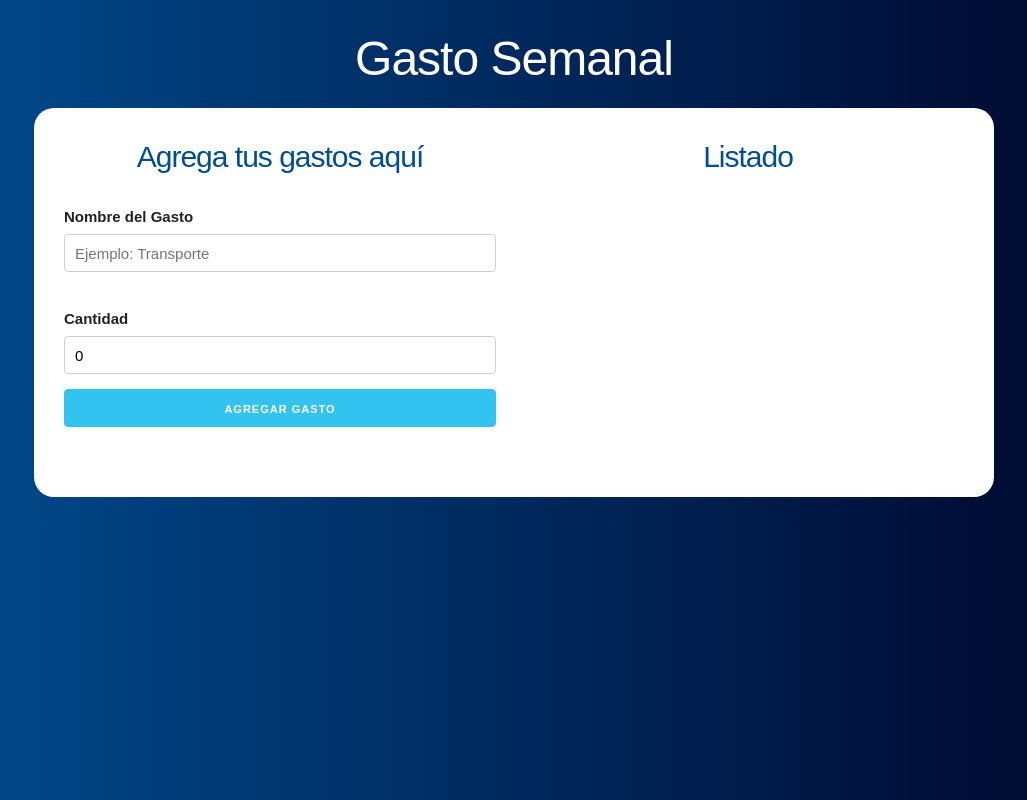
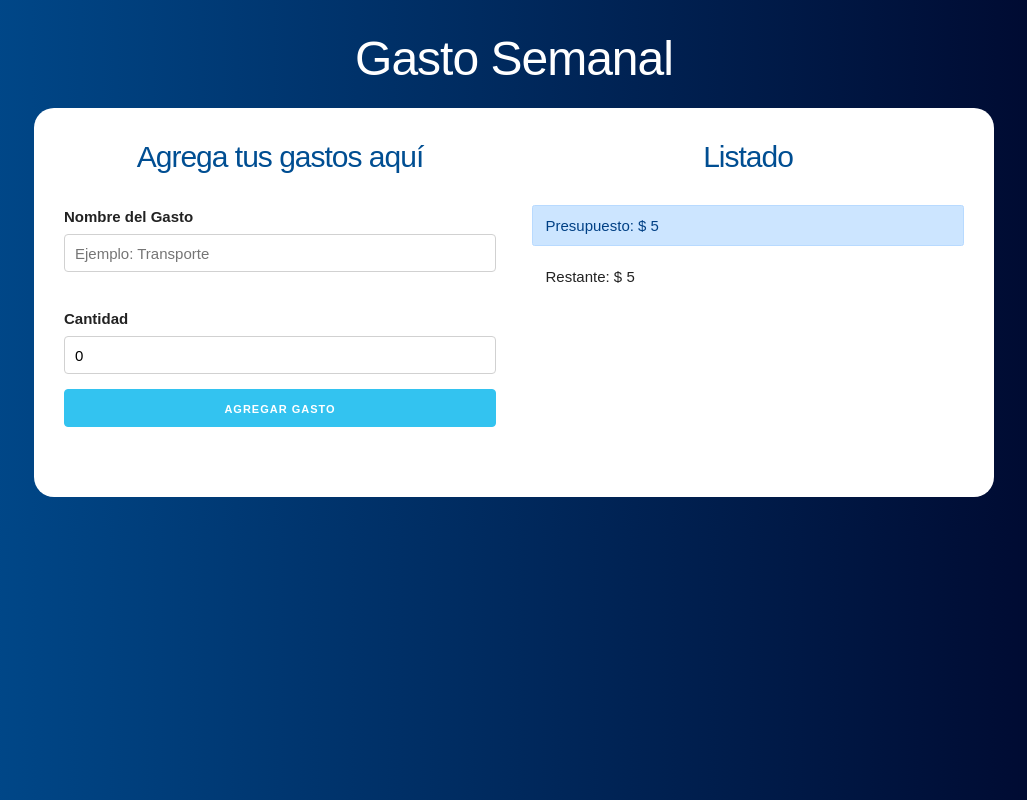
Before and after one commit to alejandroPolak-1/presupuesto, a React (Create React App) app: page / in a window 1280 px wide. Both pictures are taken after typing "5" into the empty fields and a click on the input "Definir Presupuesto". Shown: the whole page, without its empty margins (126-1153 px from the left). Built offline with nearby package versions, Linux system fonts and the light colour scheme.

Commit message:
[Presupuesto y Restante] [ControlAmount]

```diff
--- a/src/App.js
+++ b/src/App.js
@@ -2,6 +2,7 @@ import React, { useState } from 'react'
 import Question from './components/Question'
 import Form from './components/Form'
 import List from './components/List'
+import ControlAmount from './components/ControlAmount'
 
 function App() {
   //definiendo el State
@@ -11,13 +12,9 @@ function App() {
   const [expenses, setExpenses] = useState([])
 
   //Cuando agregamos un nuevo Gasto
-  const addNewExpense = expense => {
-    setExpenses([
-      ...expenses,
-      expense
-    ])
+  const addNewExpense = (expense) => {
+    setExpenses([...expenses, expense])
   }
-
 
   return (
     <div className="container">
@@ -34,17 +31,16 @@ function App() {
           ) : (
             <div className="row">
               <div className="one-half column">
-                <Form
-                addNewExpense={addNewExpense}
+                <Form addNewExpense={addNewExpense} />
+              </div>
+              <div className="one-half column">
+                <List expenses={expenses} />
+                <ControlAmount
+                amount= {amount}
+                residual={residual}
                 />
               </div>
-              <div className="one-half column">
-                <List
-                  expenses= {expenses}
-                />
-                </div>
             </div>
-
           )}
         </div>
       </header>
--- /dev/null
+++ b/src/components/ControlAmount.js
@@ -0,0 +1,17 @@
+import React, {Fragment} from 'react';
+
+const ControlAmount = ({amount, residual}) => {
+    return (
+        <Fragment>
+            <div className="alert alert-primary">
+                Presupuesto: $ {amount}
+            </div>
+
+            <div className="alert">
+                Restante: $ {residual}
+            </div>
+        </Fragment>
+    );
+}
+
+export default ControlAmount;
```
